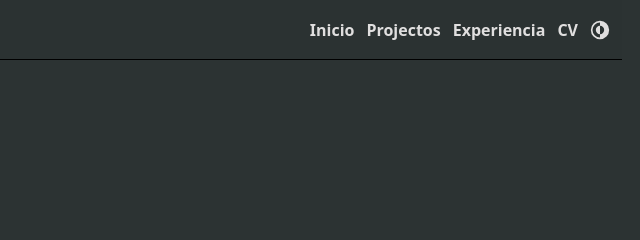
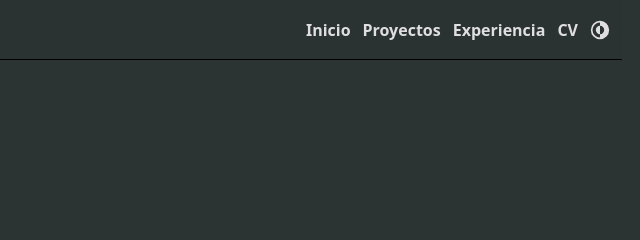
Before and after one commit to aIv4ro/portfolio, an Astro site: page / in a window 1280 px wide. Shown: the top 240 px of the page, 468-1108 px from the left. Built offline with nearby package versions, Linux system fonts and the light colour scheme; Astro itself is replaced by a stand-in of ours; a web font is replaced by a local one.

Commit message:
🐛 (fix): Fix typo

```diff
--- a/src/components/AppBar.astro
+++ b/src/components/AppBar.astro
@@ -21,7 +21,7 @@
 			class="flex gap-3 items-center sm:justify-end justify-center max-sm:flex-col"
 		>
 			<li><a href="#">Inicio</a></li>
-			<li><a href="#projects">Projectos</a></li>
+			<li><a href="#projects">Proyectos</a></li>
 			<li><a href="#timeLine">Experiencia</a></li>
 			<li><a target="_blank" href="/cv.pdf">CV</a></li>
 		</ul>
```
